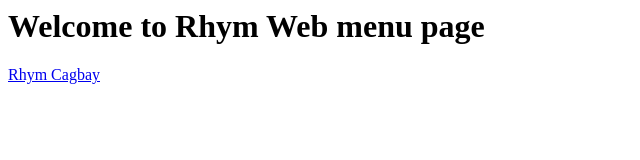
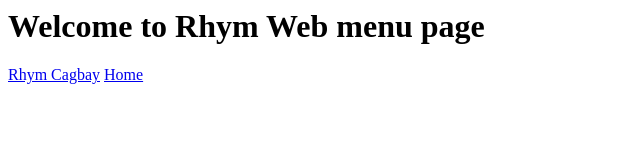
Before and after one commit to rhymece/RC, a plain HTML site: page index.html in a window 1280 px wide. Shown: the full height of the page, 0-640 px from the left. Drawn offline with Linux system fonts and the light colour scheme.

Commit message:
Home added

```diff
--- a/index.html
+++ b/index.html
@@ -7,6 +7,7 @@
 <body>
     <h1>Welcome to Rhym Web menu page</h1>
     <a href="Portfolio/index.html">Rhym Cagbay</a>
+    <a href="Portfolio/">Home</a>
 
 </body>
 </html>
```
